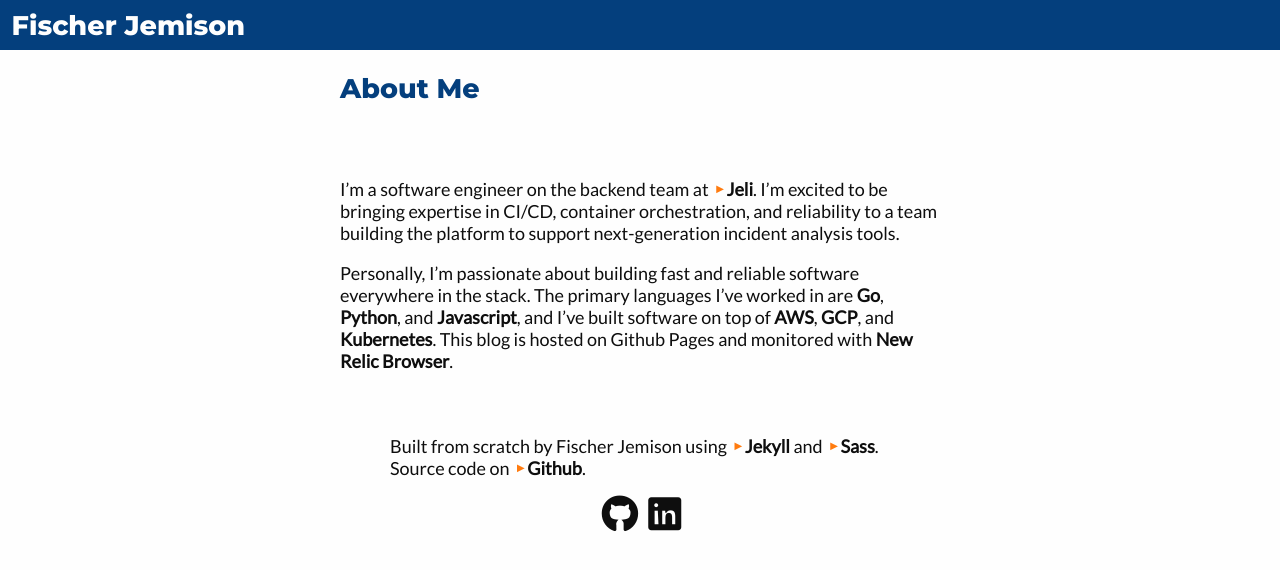
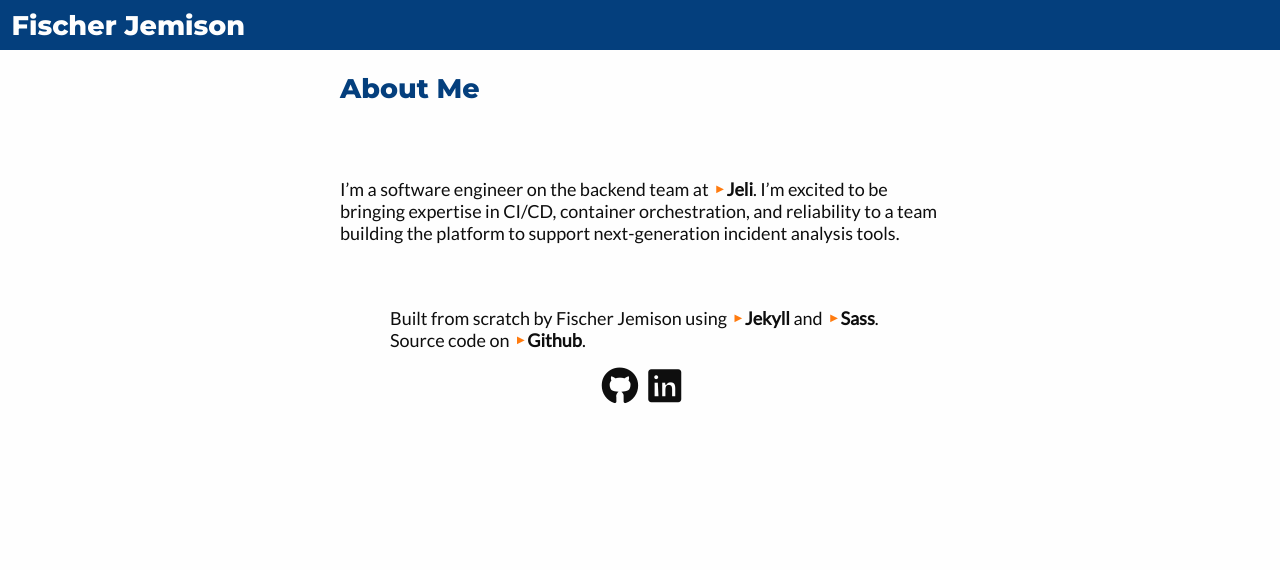
Before and after one commit to jemisonf/jemisonf.github.io, a Jekyll site: the page built from about.md, in a window 1280 px wide. Shown: the top 570 px of the page. Built offline with Jekyll 4.4.1, drawn with Linux system fonts in a browser that asks for light colours.

Commit message:
Update about.md

```diff
--- a/about.md
+++ b/about.md
@@ -4,5 +4,3 @@ title: About Me
 ---
 
 I'm a software engineer on the backend team at <a href="https://jeli.io">Jeli</a>. I'm excited to be bringing expertise in CI/CD, container orchestration, and reliability to a team building the platform to support next-generation incident analysis tools.
-
-Personally, I'm passionate about building fast and reliable software everywhere in the stack. The primary languages I've worked in are **Go**, **Python**, and **Javascript**, and I've built software on top of **AWS**, **GCP**, and **Kubernetes**. This blog is hosted on Github Pages and monitored with **New Relic Browser**.
```
